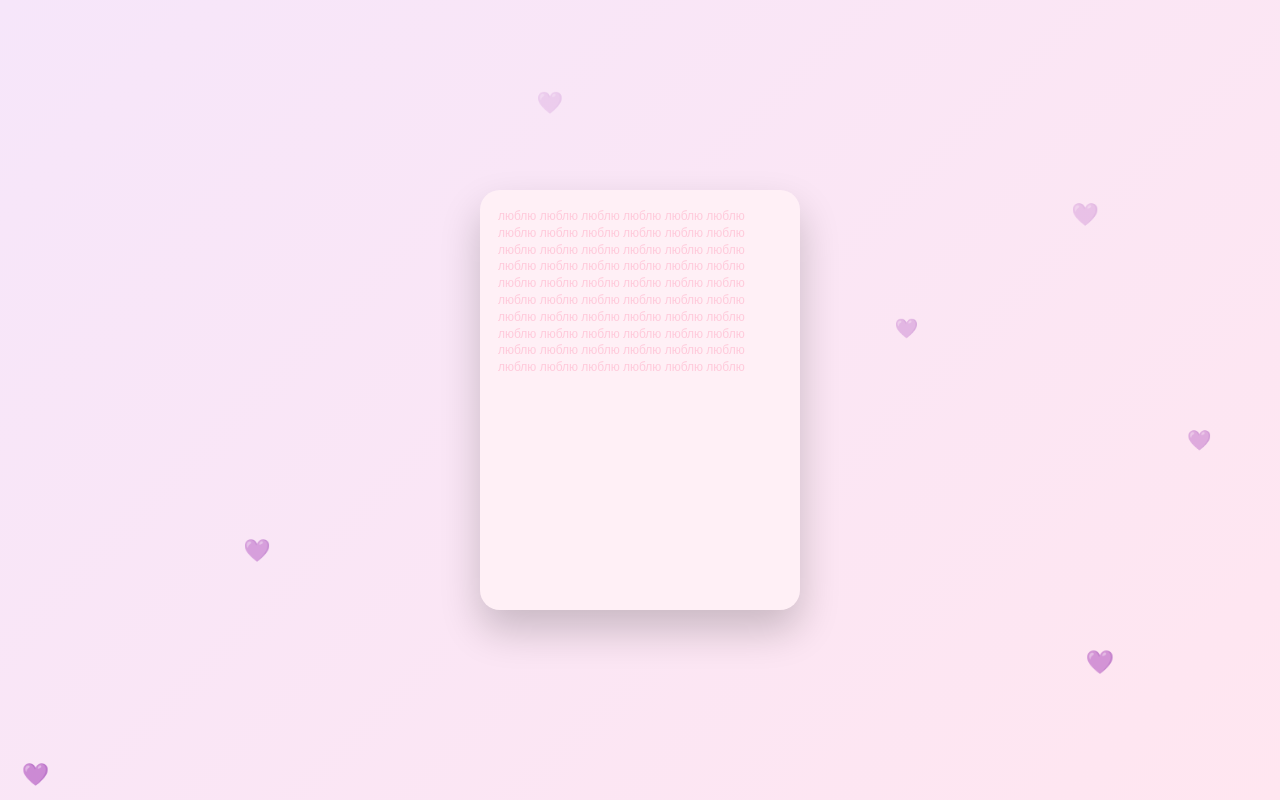
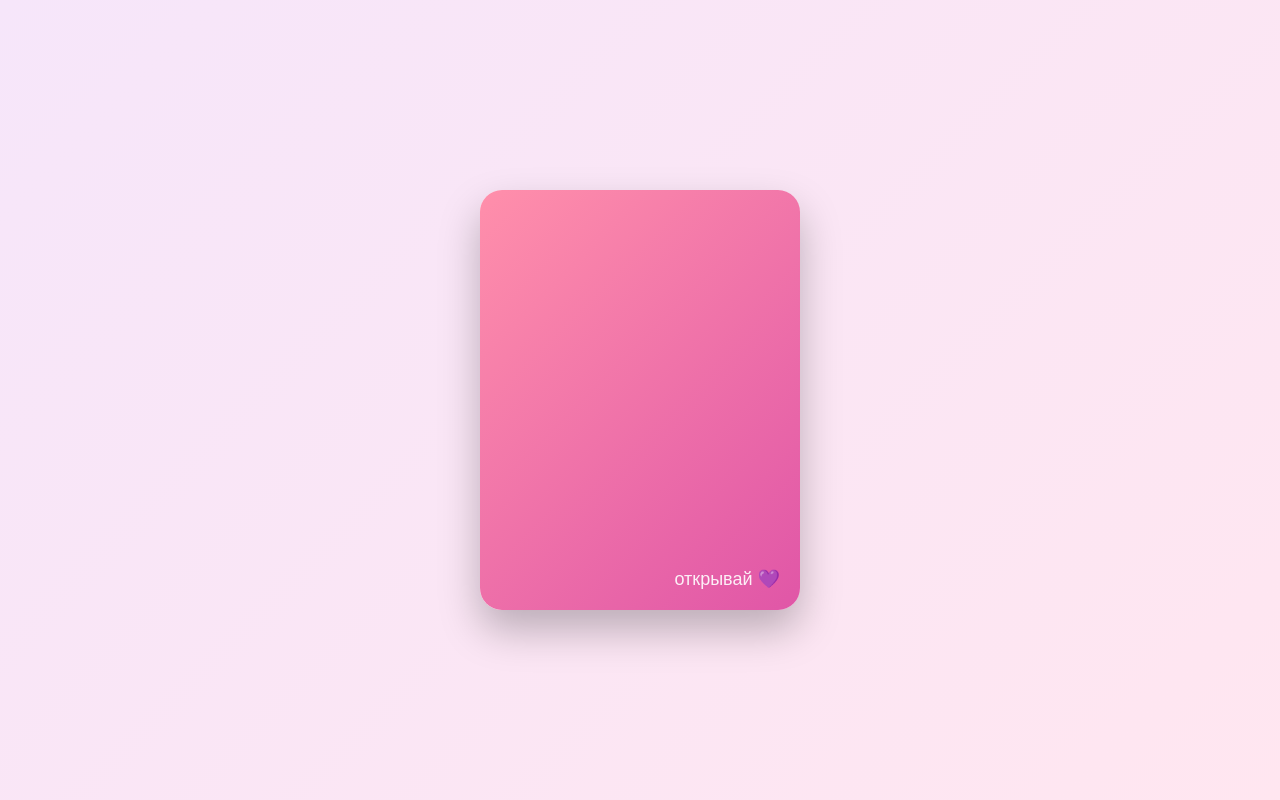
Before and after one commit to wekfsp-ops/valentine-site-, a plain HTML site: page card.html in a window 1280 px wide. Drawn offline with Linux system fonts and the light colour scheme.

Commit message:
Update card.html

```diff
--- a/card.html
+++ b/card.html
@@ -18,87 +18,88 @@ body {
 }
 
 /* ОБЁРТКА */
-.card-wrapper {
+.wrapper {
   width: 320px;
   height: 420px;
-  perspective: 1600px;
+  transition: width 0.9s ease;
+  position: relative;
+}
+
+/* РАСКРЫТО */
+.wrapper.open {
+  width: 640px;
+}
+
+/* ОБЩАЯ КАРТОЧКА */
+.card {
+  width: 100%;
+  height: 100%;
+  display: flex;
+  border-radius: 22px;
+  box-shadow: 0 20px 40px rgba(0,0,0,0.25);
+  overflow: hidden;
   cursor: pointer;
 }
 
-/* КАРТОЧКА */
-.card {
-  width: 100%;
-  height: 100%;
-  position: relative;
-  transform-style: preserve-3d;
-  transition: transform 1.2s ease;
+/* ОБЛОЖКА */
+.cover {
+  position: absolute;
+  inset: 0;
+  background: linear-gradient(135deg, #FF8FAB, #E056A7);
+  border-radius: 22px;
+  z-index: 3;
+  display: flex;
+  align-items: flex-end;
+  justify-content: flex-end;
+  padding: 20px;
+  transition: opacity 0.6s ease;
 }
 
-/* СОСТОЯНИЕ ОТКРЫТО */
-.card.open {
-  transform: translateX(-160px);
+.cover span {
+  color: white;
+  font-size: 18px;
+  opacity: 0.9;
 }
 
-/* ПОЛОВИНКИ */
-.half {
-  position: absolute;
-  top: 0;
-  width: 320px;
-  height: 100%;
-  background: white;
-  border-radius: 20px;
-  box-shadow: 0 20px 40px rgba(0,0,0,0.2);
-  backface-visibility: hidden;
+/* СКРЫВАЕМ ОБЛОЖКУ */
+.wrapper.open .cover {
+  opacity: 0;
+  pointer-events: none;
 }
 
-/* ЛЕВАЯ */
-.left {
-  left: 0;
-  background: #FFF0F6;
-  transform-origin: left;
-  transform: rotateY(0deg);
+/* СТРАНИЦЫ */
+.page {
+  width: 50%;
+  padding: 28px;
+  box-sizing: border-box;
 }
 
-/* ПРАВАЯ */
-.right {
-  left: 0;
-  padding: 30px;
-  transform-origin: right;
-  transform: rotateY(180deg);
+/* СГИБ */
+.spine {
+  width: 4px;
+  background: linear-gradient(to bottom, rgba(0,0,0,0.1), rgba(0,0,0,0.2));
 }
 
-/* ОТКРЫТИЕ */
-.card.open .left {
-  transform: rotateY(-180deg);
+/* ЛЕВАЯ — ПАТТЕРН */
+.left {
+  background: #FFF0F6;
+  font-size: 11px;
+  line-height: 1.6;
+  color: rgba(255, 90, 140, 0.35);
 }
 
-.card.open .right {
-  transform: rotateY(0deg);
-}
-
-/* ФОН "ЛЮБЛЮ" */
-.love-bg {
-  font-size: 12px;
-  line-height: 1.4;
-  color: rgba(255, 90, 140, 0.25);
-  user-select: none;
-  padding: 18px;
-  height: 100%;
-}
-
-/* ТЕКСТ */
-.text p {
+/* ПРАВАЯ — ТЕКСТ */
+.right p {
   margin-bottom: 12px;
   font-size: 15px;
 }
 
 /* ПЕРЕХОД */
 .next {
-  margin-top: 20px;
+  margin-top: 18px;
   display: flex;
   align-items: center;
   gap: 12px;
-  cursor: pointer;
 }
 
 .arrow {
@@ -109,44 +110,33 @@ body {
   font-size: 18px;
   opacity: 0.85;
 }
-
-/* СЕРДЕЧКИ */
-.heart {
-  position: absolute;
-  bottom: -20px;
-  color: #FF8FAB;
-  font-size: 18px;
-  animation: float 6s linear infinite;
-  opacity: 0.6;
-}
-
-@keyframes float {
-  from { transform: translateY(0); opacity: 0.6; }
-  to { transform: translateY(-120vh); opacity: 0; }
-}
 </style>
 </head>
 
 <body>
 
-<div class="card-wrapper" onclick="openCard()">
-  <div class="card" id="card">
+<div class="wrapper" id="wrap" onclick="openCard()">
 
-    <!-- ЛЕВАЯ СТОРОНА -->
-    <div class="half left">
-      <div class="love-bg">
-        люблю люблю люблю люблю люблю люблю люблю люблю люблю люблю
-        люблю люблю люблю люблю люблю люблю люблю люблю люблю люблю
-        люблю люблю люблю люблю люблю люблю люблю люблю люблю люблю
-        люблю люблю люблю люблю люблю люблю люблю люблю люблю люблю
-        люблю люблю люблю люблю люблю люблю люблю люблю люблю люблю
+  <!-- ОБЛОЖКА -->
+  <div class="cover">
+    <span>открывай 💜</span>
+  </div>
+
+  <!-- КНИЖЕЧКА -->
+  <div class="card">
+
+    <div class="page left">
+      люблю люблю люблю люблю люблю люблю люблю люблю люблю люблю<br>
+      люблю люблю люблю люблю люблю люблю люблю люблю люблю люблю<br>
+      люблю люблю люблю люблю люблю люблю люблю люблю люблю люблю<br>
+      люблю люблю люблю люблю люблю люблю люблю люблю люблю люблю<br>
+      люблю люблю люблю люблю люблю люблю люблю люблю люблю люблю<br>
       люблю люблю люблю люблю люблю люблю люблю люблю люблю люблю
     </div>
-    </div>
 
-    <!-- ПРАВАЯ СТОРОНА -->
-    <div class="half right">
-      <div class="text">
+    <div class="spine"></div>
+
+    <div class="page right">
       <p><strong>УРА ТЫ МОЯ ВАЛЕНТИНКА КОТИК.</strong></p>
 
       <p>
@@ -174,26 +164,14 @@ body {
         <div class="next-text">идем дальше? 👉🏻👈🏻</div>
       </div>
     </div>
-    </div>
 
   </div>
 </div>
 
 <script>
 function openCard() {
-  document.getElementById("card").classList.add("open");
+  document.getElementById("wrap").classList.add("open");
 }
-
-// сердечки
-setInterval(() => {
-  const heart = document.createElement("div");
-  heart.className = "heart";
-  heart.innerText = "💜";
-  heart.style.left = Math.random() * 100 + "vw";
-  heart.style.fontSize = (14 + Math.random() * 10) + "px";
-  document.body.appendChild(heart);
-  setTimeout(() => heart.remove(), 6000);
-}, 700);
 
 function goNext(e) {
   e.stopPropagation();
```
Lines whose indentation alone changed are shown as unchanged.
